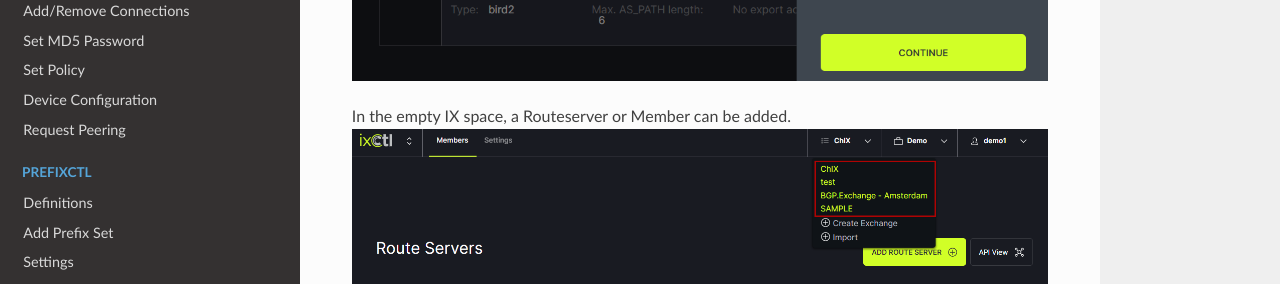
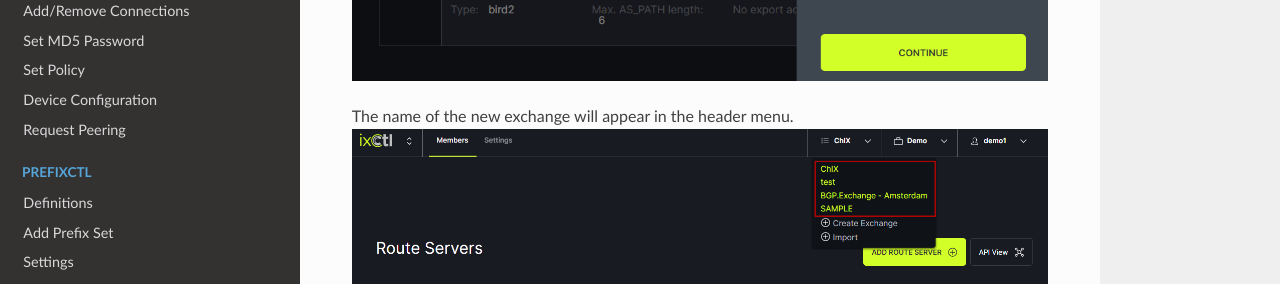
Before and after one commit to fullctl/docs.fullctl.com, an MkDocs documentation site: the page built from docs/ixctl/Create-an-IX.md, in a window 1280 px wide and 1357 px high. Shown: the part 787-1071 px from the top of the window. Built offline with MkDocs 1.6.1, drawn with Linux system fonts in a browser that asks for light colours; nearby versions of some CDN libraries.

Commit message:
Update Create-an-IX.md

```diff
--- a/docs/ixctl/Create-an-IX.md
+++ b/docs/ixctl/Create-an-IX.md
@@ -6,6 +6,6 @@ From the drop down menu in the header, click Create Exchange.
 In the modal, enter the New Exchange name and click Continue. An empty IX space will appear.
    ![](img/createmodal.png)
 
-In the empty IX space, a Routeserver or Member can be added.
+The name of the new exchange will appear in the header menu.
    ![](img/addmember.png)
 In the (new) empty IX space, a Routeserver or Member can be added.
```
